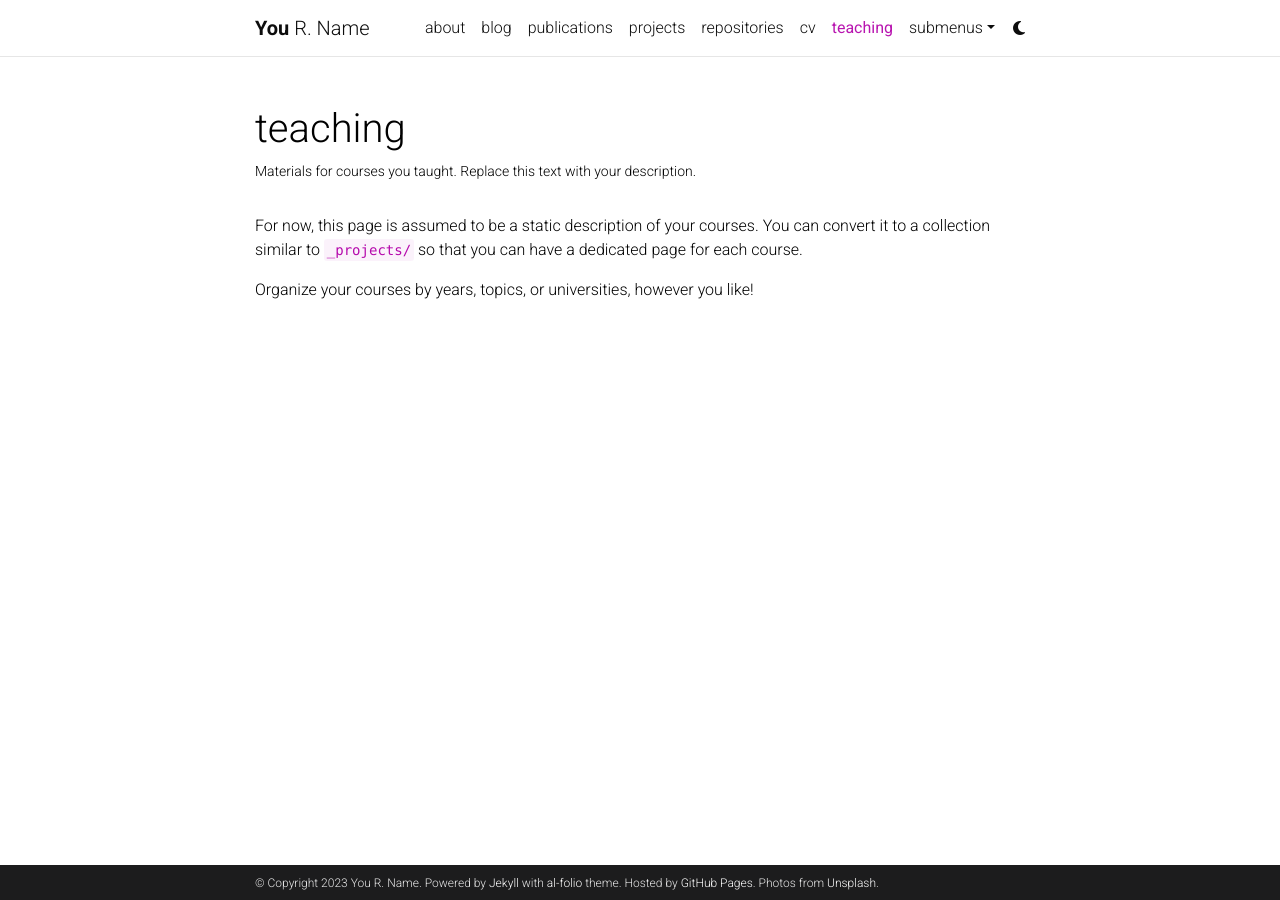
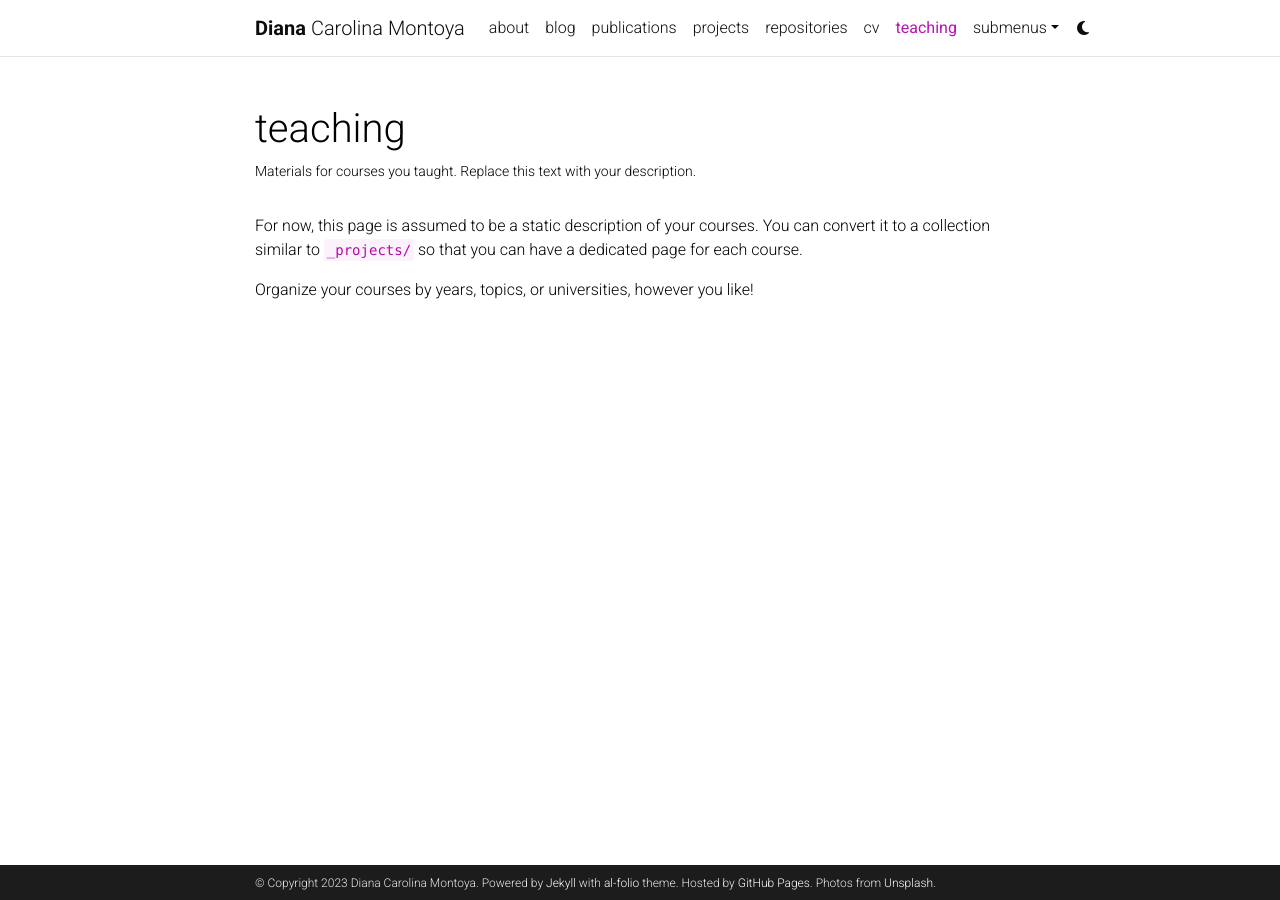
Before and after one commit to dcmontoya/dcmontoyaa, a Jekyll site: the page built from _pages/teaching.md, in a window 1280 px wide. Built offline with Jekyll 4.4.1, drawn with Linux system fonts in a browser that asks for light colours; comment, search, counter and statistics services are not loaded; a style sheet for code colours, icons or effects is not loaded.

Commit message:
Update _config.yml

```diff
--- a/_config.yml
+++ b/_config.yml
@@ -3,10 +3,10 @@
 # -----------------------------------------------------------------------------
 
 title: blank # the website title (if blank, full name will be used instead)
-first_name: You
-middle_name: R.
-last_name: Name
-email: you@example.com
+first_name: Diana
+middle_name: Carolina
+last_name: Montoya
+email: dcmontoyaa@gmail.com
 description: > # the ">" symbol means to ignore newlines until "footer_text:"
   A simple, whitespace theme for academics. Based on [*folio](https://github.com/bogoli/-folio) design.
 footer_text: >
@@ -18,7 +18,7 @@ keywords: jekyll, jekyll-theme, academic-website, portfolio-website  # add your
 lang: en # the language of your site (for example: en, fr, cn, ru, etc.)
 icon: ⚛️  # the emoji used as the favicon (alternatively, provide image name in /assets/img/)
 
-url: https://alshedivat.github.io # the base hostname & protocol for your site
+url: https://dcmontoya.github.io # the base hostname & protocol for your site
 baseurl: /al-folio # the subpath of your site, e.g. /blog/
 last_updated: false # set to true if you want to display last updated in the footer
 impressum_path:  # set to path to include impressum link in the footer, use the same path as permalink in a page, helps to conform with EU GDPR
@@ -80,7 +80,7 @@ telegram_username: # your Telegram user name
 scholar_userid: # your Google Scholar ID
 semanticscholar_id: # your Semantic Scholar ID
 whatsapp_number: # your WhatsApp number (full phone number in international format. Omit any zeroes, brackets, or dashes when adding the phone number in international format.)
-orcid_id: # your ORCID ID
+orcid_id: 0000-0002-2918-1672 # your ORCID ID
 medium_username: # your Medium username
 quora_username: # your Quora username
 publons_id: # your ID on Publons
```
